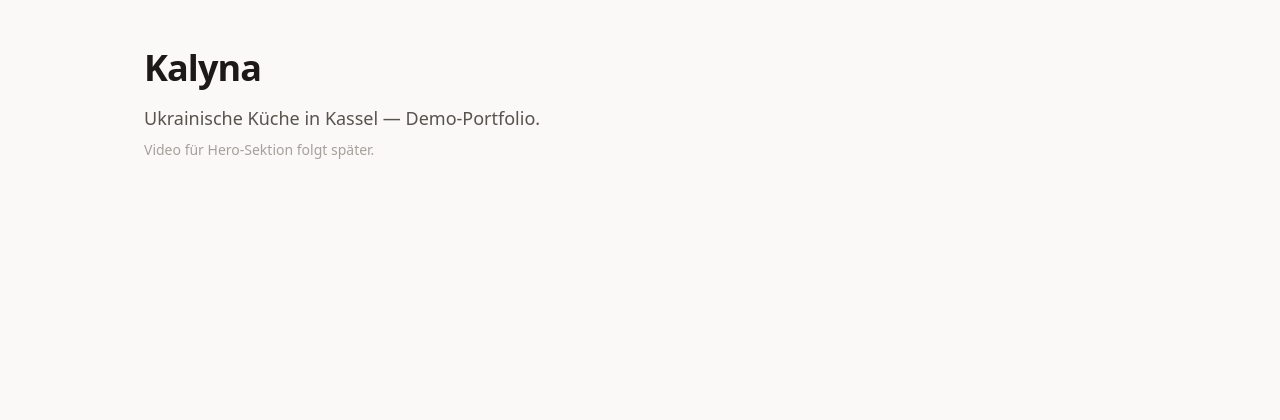
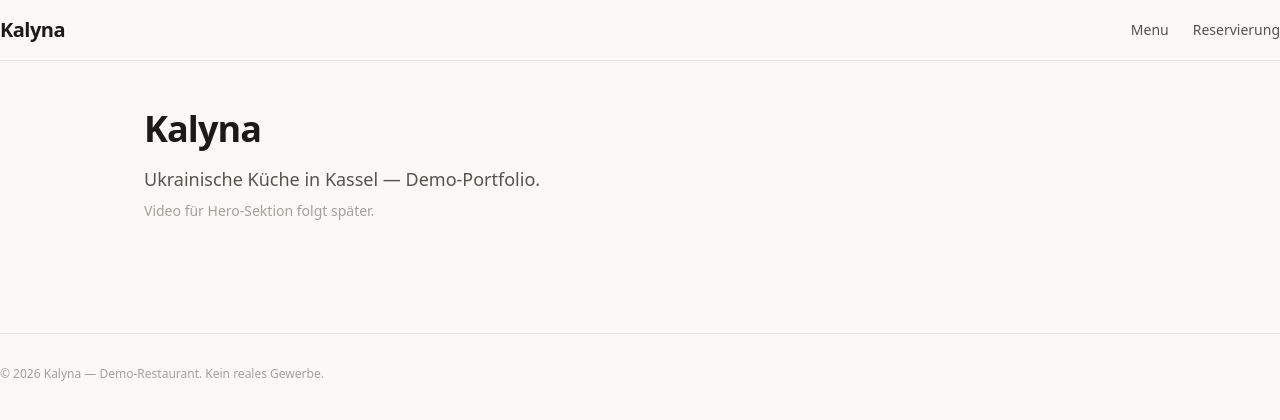
Before and after one commit to Yevhenii1951/Restourant_ukrainishe_kueche, a Next.js app: page / in a window 1280 px wide. Shown: the top 420 px of the page. Built offline with nearby package versions, Linux system fonts and the light colour scheme.

Commit message:
feat(design): localized accessible shell KLN-002 with design tokens, skip link, header/footer, German fallback (implements KLN-002)

```diff
--- a/src/app/layout.tsx
+++ b/src/app/layout.tsx
@@ -1,4 +1,7 @@
 import type { Metadata } from "next";
+import { Header } from "@/components/shell/header";
+import { Footer } from "@/components/shell/footer";
+import SkipLink from "@/components/shell/skip-link";
 import "./globals.css";
 
 export const metadata: Metadata = {
@@ -10,7 +13,10 @@ export default function RootLayout({ children }: { children: React.ReactNode })
   return (
     <html lang="de">
       <body className="min-h-screen bg-stone-50 text-stone-900 font-sans antialiased">
-        <main className="mx-auto max-w-5xl px-4 py-12">{children}</main>
+        <SkipLink />
+        <Header />
+        <main id="main" className="mx-auto max-w-5xl px-4 py-12">{children}</main>
+        <Footer />
       </body>
     </html>
   );
--- /dev/null
+++ b/src/components/shell/footer.tsx
@@ -0,0 +1,7 @@
+export function Footer() {
+  return (
+    <footer className="mt-16 border-t border-stone-200 py-8 text-xs text-stone-400">
+      <p>© {new Date().getFullYear()} Kalyna — Demo-Restaurant. Kein reales Gewerbe.</p>
+    </footer>
+  );
+}
--- /dev/null
+++ b/src/components/shell/header.tsx
@@ -0,0 +1,13 @@
+import Link from "next/link";
+
+export function Header() {
+  return (
+    <header className="flex items-center justify-between border-b border-stone-200 py-4">
+      <Link href="/" className="text-xl font-bold tracking-tight text-brand-stone">Kalyna</Link>
+      <nav className="flex gap-6 text-sm font-medium text-stone-600">
+        <Link href="/" className="hover:text-brand-amber">Menu</Link>
+        <Link href="/" className="hover:text-brand-amber">Reservierung</Link>
+      </nav>
+    </header>
+  );
+}
--- /dev/null
+++ b/src/components/shell/skip-link.tsx
@@ -0,0 +1,10 @@
+export default function SkipLink() {
+  return (
+    <a
+      href="#main"
+      className="sr-only focus:not-sr-only focus:absolute focus:top-4 focus:left-4 focus:z-50 focus:px-4 focus:py-2 focus:bg-brand-amber focus:text-white"
+    >
+      Zum Hauptinhalt springen
+    </a>
+  );
+}
--- /dev/null
+++ b/src/lib/i18n/de.json
@@ -0,0 +1,4 @@
+{
+  "title": "Kalyna — Ukrainische Küche in Kassel",
+  "fallback": "Demo-Restaurant — kein reales Gewerbe."
+}
--- a/tailwind.config.ts
+++ b/tailwind.config.ts
@@ -3,6 +3,17 @@ import type { Config } from "tailwindcss";
 export default {
   content: ["./src/**/*.{ts,tsx}"],
   theme: {
-    extend: {},
+    extend: {
+      colors: {
+        brand: {
+          amber: "#b45309",
+          stone: "#1c1917",
+          cream: "#faf9f7",
+        },
+      },
+      fontFamily: {
+        sans: ["ui-sans-serif", "system-ui", "Segoe UI", "Roboto", "sans-serif"],
+      },
+    },
   },
 } satisfies Config;
```
Also changed, not shown: 1 other file (tests, documents, lock files or other folders).
